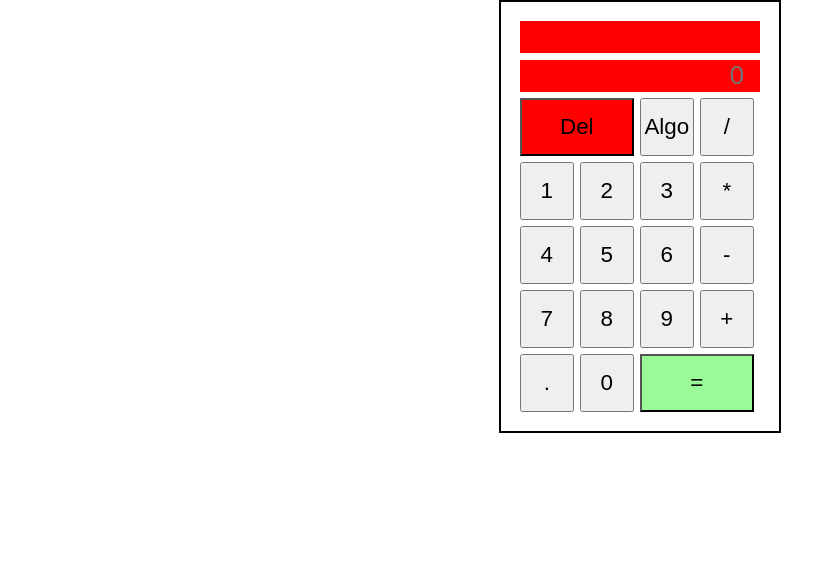
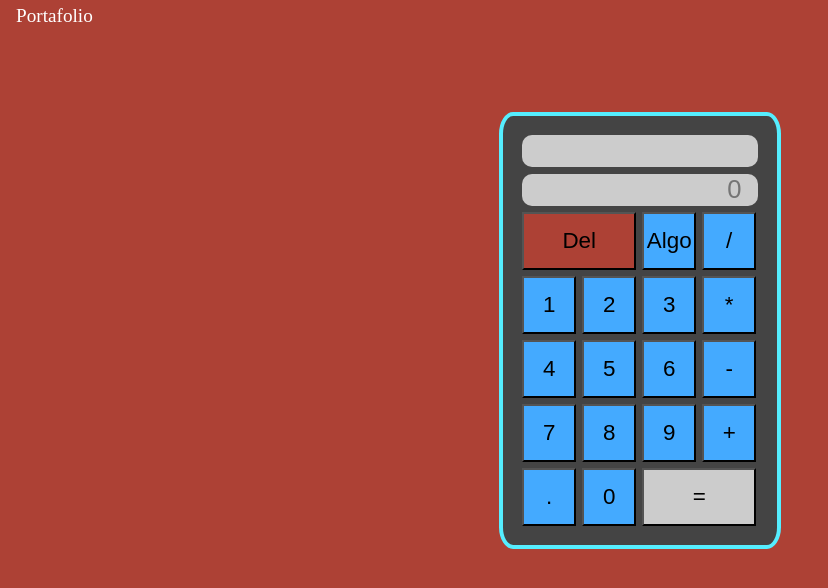
Before and after one commit to sebast825/Calculadora, a plain HTML site: page index.html in a window 1280 px wide. Shown: the whole page, without its empty margins (0-828 px from the left). Drawn offline with Linux system fonts and the light colour scheme.

Commit message:
cambios css

```diff
--- a/index.html
+++ b/index.html
@@ -8,9 +8,12 @@
     <link rel="stylesheet" href="styl.css">
 </head>
 <body>
+<header>
+    <a href="https://presentaiconsm.netlify.app/">Portafolio</a>
+</header>
     <div class="container">
         <div class="resultado numero numero-res"></div>
-        <input type="text" class="numero numero-inp" id="input" placeholder="0">
+        <input type="text" class="numero numero-inp" id="input" placeholder="0" autocomplete="off">
 
         <div class="botones">
             <button class= "del grid">Del</button>
--- a/index.js
+++ b/index.js
@@ -67,9 +67,9 @@ function guardarValor(){
 }
 //si es la primer operacion solo guarda el valor, si no lo resuelve y se prepara para la proxima operacion
 function operacion(valor){
+
     if (digitador==''){
         digitador = valor;
-
         guardarValor()
         console.log('operacion if', digitador , valorAnterior)
     }else{
--- a/styl.scss
+++ b/styl.scss
@@ -2,32 +2,53 @@
     margin:0px;
     padding: 0px;
     box-sizing: border-box;
+    background-color: rgb(173, 65, 53);
+
+
 }
 
+header{
+    height: 2rem;
+    display: flex;
+    align-items: center;
+    a{
+       margin-left:1rem ;
+       text-decoration: none;
+       color: white;
+       font-size: 1.2rem;
+    }
+}
 .container{
-    margin: auto;
+    margin: 5rem auto;
+
     width: min-content;
-    height: min-content;
+    height: auto;
+    border-radius: 5% ;
 
-    border:  2px solid black;
+    border:  4px  solid #5ef ;
+
     padding:1rem;
+    // background-color: rgb(30, 101, 124);
+    background-color: #444;
+
     .numero{
         margin: 0.2rem;
-        width: 15rem;
+        width: 14.7rem;
         height: 2rem;
         text-align: right;
         padding-right: 1rem;
-
+        border-radius: 10px;
+        background-color: #ccc;
         &-res{
             font-weight: 600;
             font-size: 1.1rem;
-            background-color: red;
+
            }
         &-inp{
             font-weight: 500;
             font-size: 1.6rem;
             border:none;
-            background-color: red;
+
            }
 
     }
@@ -39,21 +60,35 @@
         display: grid;
         grid-template-columns: 1fr 1fr 1fr 1fr;
         grid-template-rows: 1fr 1fr 1fr 1fr 1fr;
-        /* border: 2px solid red; */
+        background-color: rgba(65, 95, 12,0);
+
         .grid{
             margin: 0.2rem;
             font-weight: 500;
             font-size: 1.4rem;
-
+            background-color: #4af;
 
             &:nth-child(1){
                 grid-column: 1/3;
-                background-color: red;
+                background-color: rgb(173, 65, 53);
+                &:hover{
+                    background-color: rgb(255, 65, 53);
+                }
             }
             &:nth-child(18){
-                background-color: palegreen;
+                background-color: #ccc;
                 grid-column:3/5 ;
+                &:hover{
+                    background-color: #fff;
+                }
 
+            }
+            &:hover{
+                background-color: #5ee ;
+            }
+            &:active{
+                border: 5px solid black;
+                opacity: 0;
             }
         }
     }
```
Also changed, not shown: styl.css, 1 other file.
